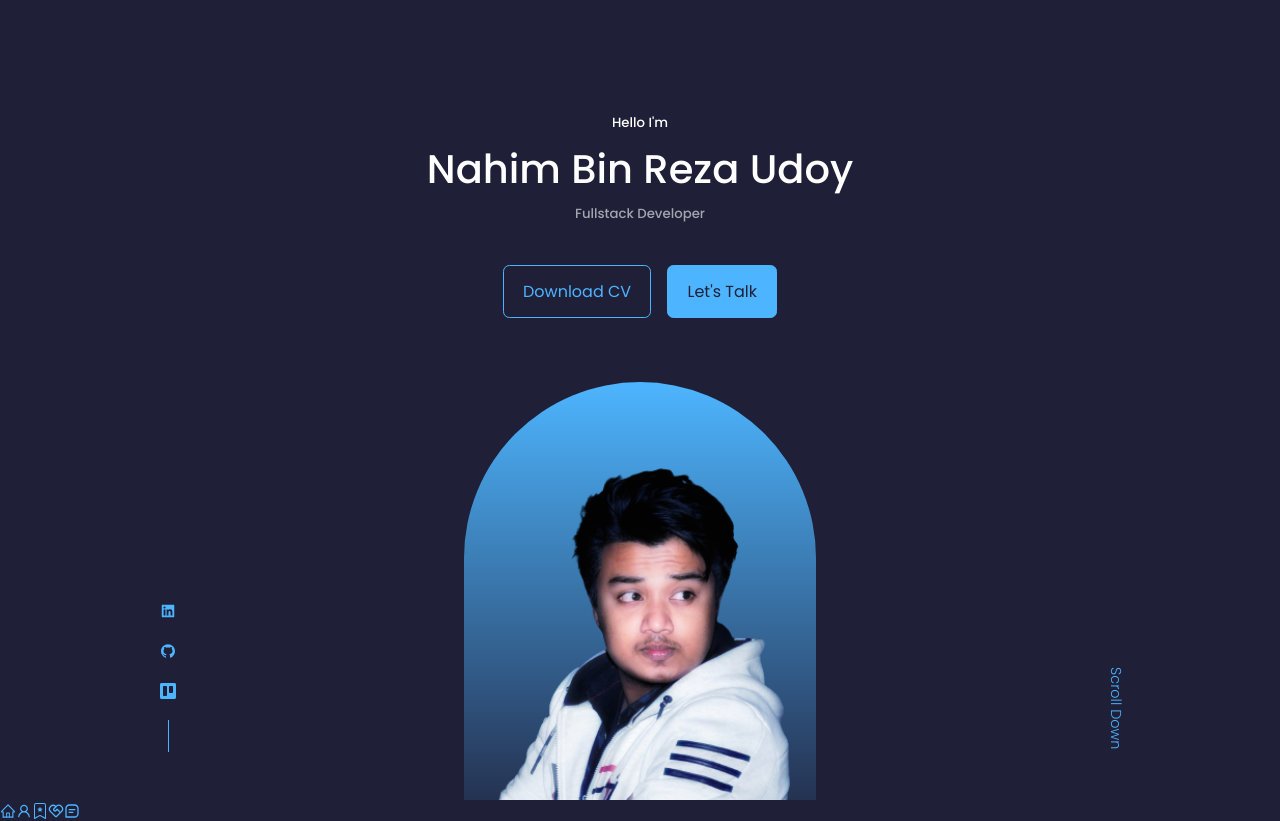
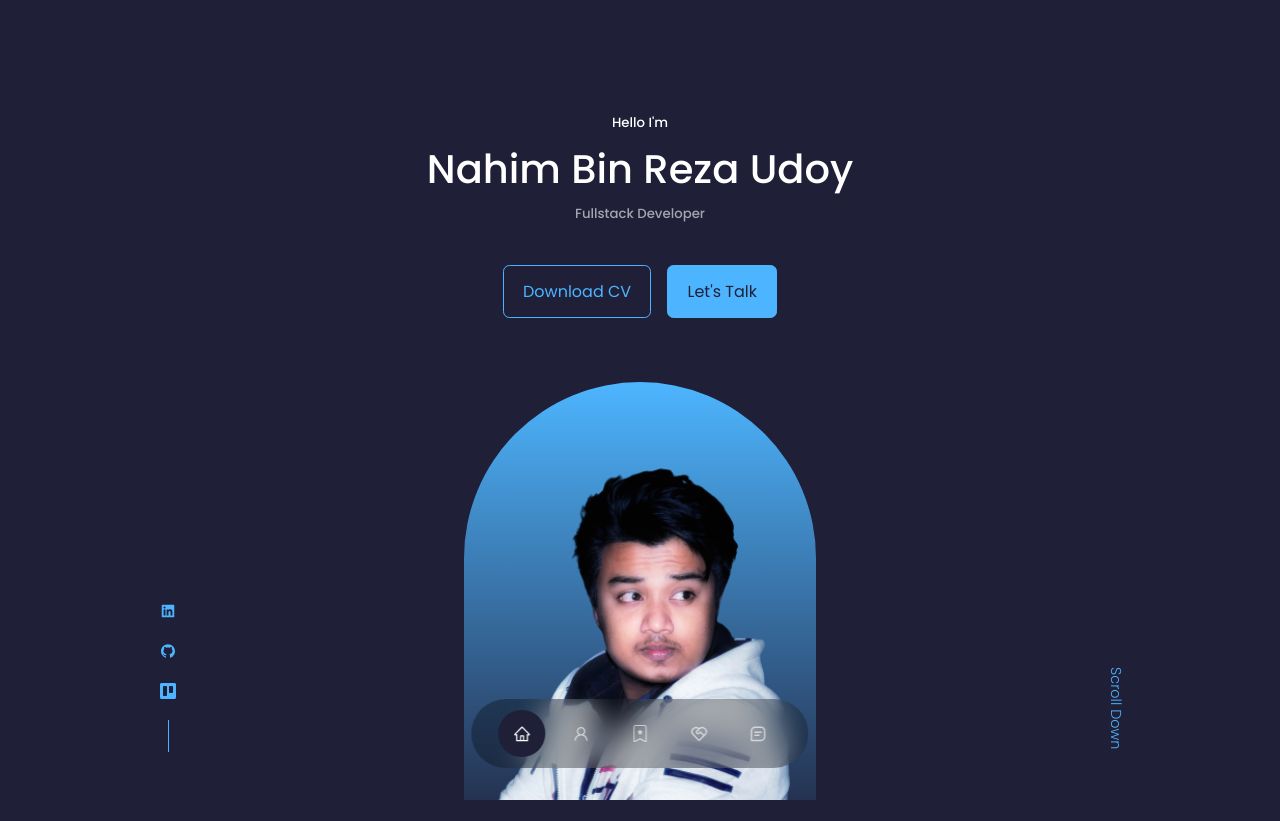
Before and after one commit to NahimBinRezaUdoy/My-Portfolio-React, a React (Create React App) app: page / in a window 1280 px wide. Shown: the top 821 px of the page. Built offline with nearby package versions, Linux system fonts and the light colour scheme.

Commit message:
Added Nav styling

```diff
--- a/src/components/nav/Nav.jsx
+++ b/src/components/nav/Nav.jsx
@@ -5,14 +5,17 @@
 import {BsBookmarkStar} from 'react-icons/bs'
 import {RiServiceLine} from 'react-icons/ri'
 import {BiMessageSquareDetail} from 'react-icons/bi'
+import {useState} from 'react'
+
 const Nav = () => {
+  const [activeNav, setActiveNav] = useState('#')
   return (
     <nav>
-      <a href="#"><AiOutlineHome/></a>
-      <a href="#about"><AiOutlineUser/></a>
-      <a href="#experience"><BsBookmarkStar/></a>
-      <a href="#services"><RiServiceLine/></a>
-      <a href="#contact"><BiMessageSquareDetail/></a>
+      <a href="#" onClick={() => setActiveNav('#')} className={activeNav === '#' ? 'active' : ''}><AiOutlineHome/></a>
+      <a href="#about" onClick={() => setActiveNav('#about')} className={activeNav === '#about' ? 'active' : ''}><AiOutlineUser/></a>
+      <a href="#experience" onClick={() => setActiveNav('#experience')} className={activeNav === '#experience' ? 'active' : ''}><BsBookmarkStar/></a>
+      <a href="#services" onClick={() => setActiveNav('#services')} className={activeNav === '#services' ? 'active' : ''}><RiServiceLine/></a>
+      <a href="#contact" onClick={() => setActiveNav('#contact')} className={activeNav === '#contact' ? 'active' : ''}><BiMessageSquareDetail/></a>
     </nav>
   )
 }
--- a/src/components/nav/nav.css
+++ b/src/components/nav/nav.css
@@ -0,0 +1,33 @@
+nav {
+  background: rgba(0, 0, 0, 0.3);
+  width: max-content;
+  display: block;
+  padding: 0.7rem 1.7rem;
+  z-index: 2;
+  position: fixed;
+  left: 50%;
+  transform: translateX(-50%);
+  bottom: 2rem;
+  display: flex;
+  gap: 0.8rem;
+  border-radius: 3rem;
+  backdrop-filter: blur(15px);
+}
+
+nav a {
+  background: transparent;
+  padding: 0.9rem;
+  border-radius: 50%;
+  display: flex;
+  color: var(--color-light);
+  font-size: 1.1rem;
+}
+
+nav a:hover {
+  background: rgba(0, 0, 0, 0.3);
+}
+
+nav a.active {
+  background: var(--color-bg);
+  color: var(--color-white);
+}
```
